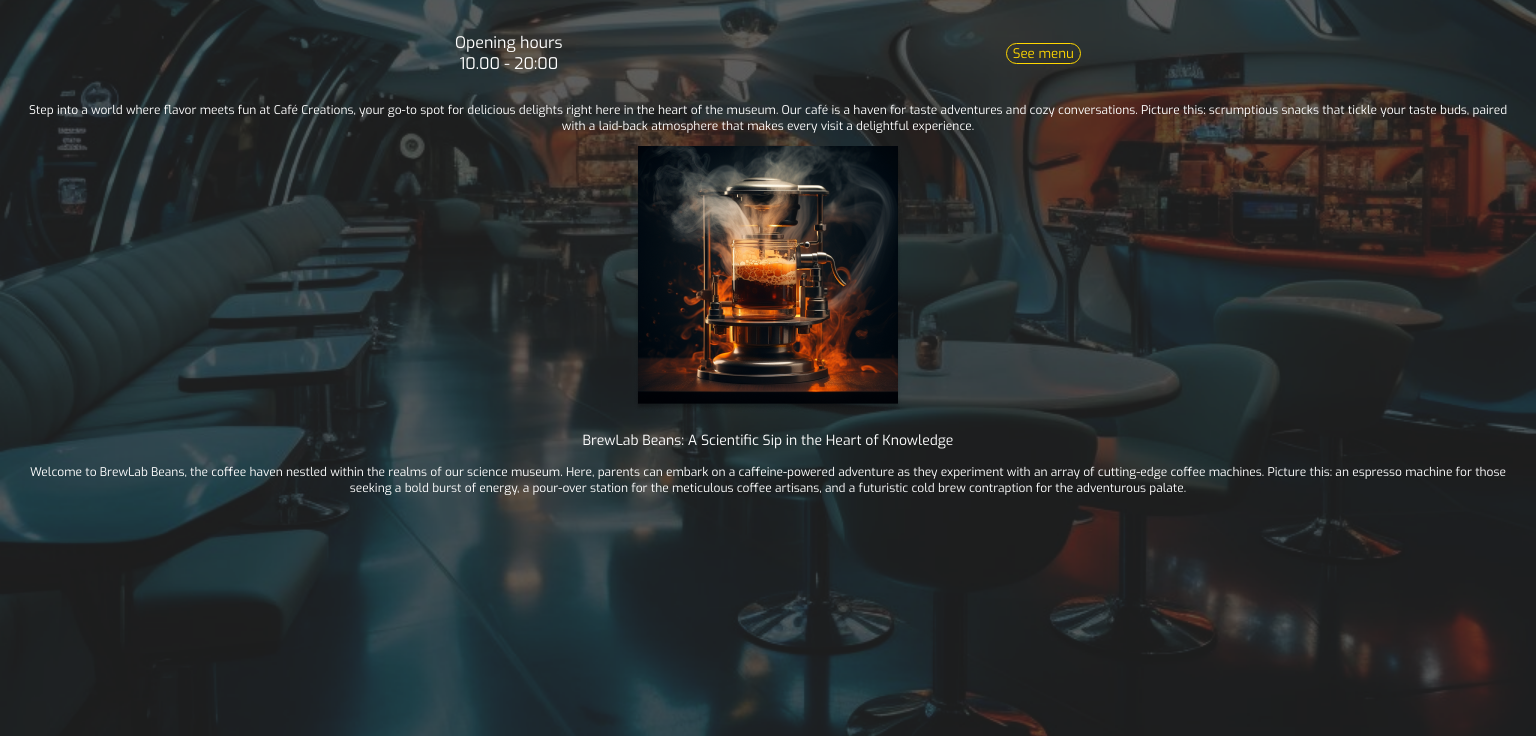
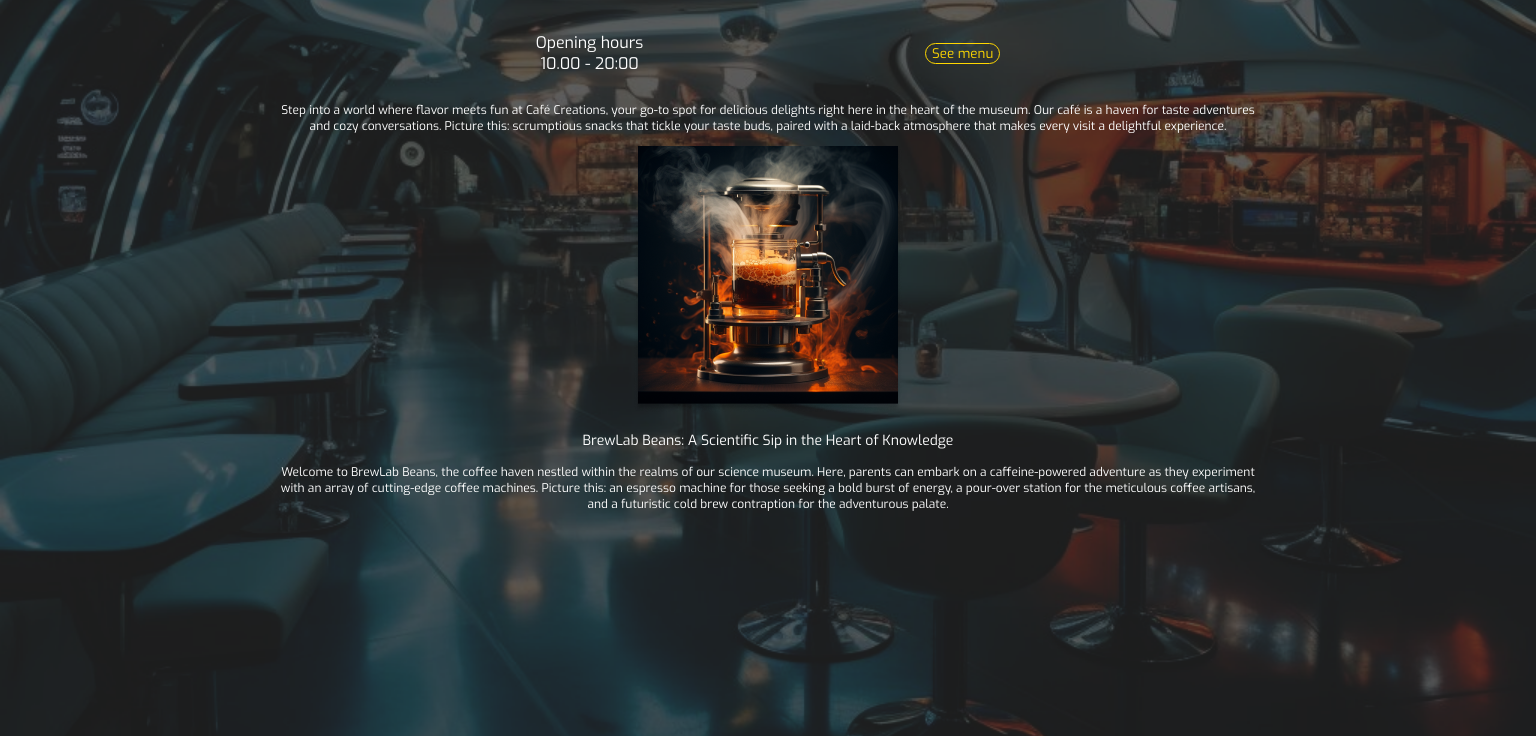
Before and after one commit to AkselOldeide/semester-project, a plain HTML site: page cafe.html in a window 1536 px wide. Shown: the part 64-800 px from the top of the page. Drawn offline with Linux system fonts and the light colour scheme; files that its build step writes are made by us from their sources.

Commit message:
Small changes

```diff
--- a/cafe.css
+++ b/css/cafe.css
@@ -134,5 +134,7 @@ main{
    @media (min-width: 1300px){
     body{
         background-image: url(./assets/images/cafe.png);
+        margin-left: 250px;
+        margin-right: 250px;
     }
 }
```
Also changed, not shown: css/exhibitions.css (renamed from exhibitions.css), css/video.css (renamed from video.css).
